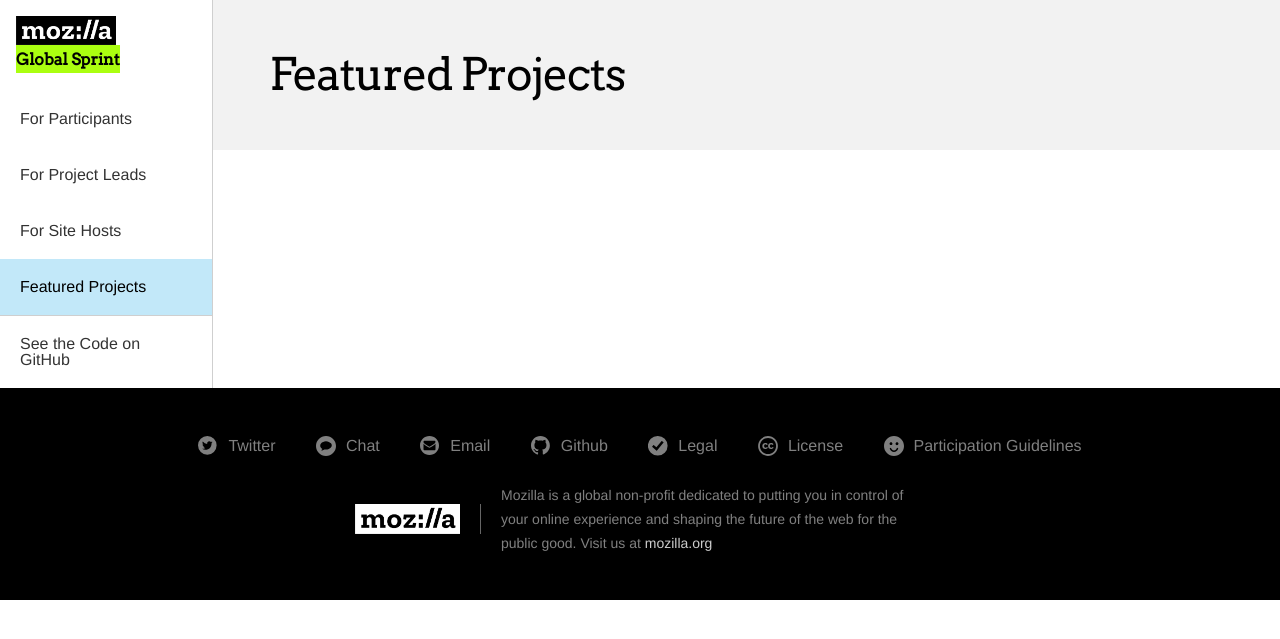
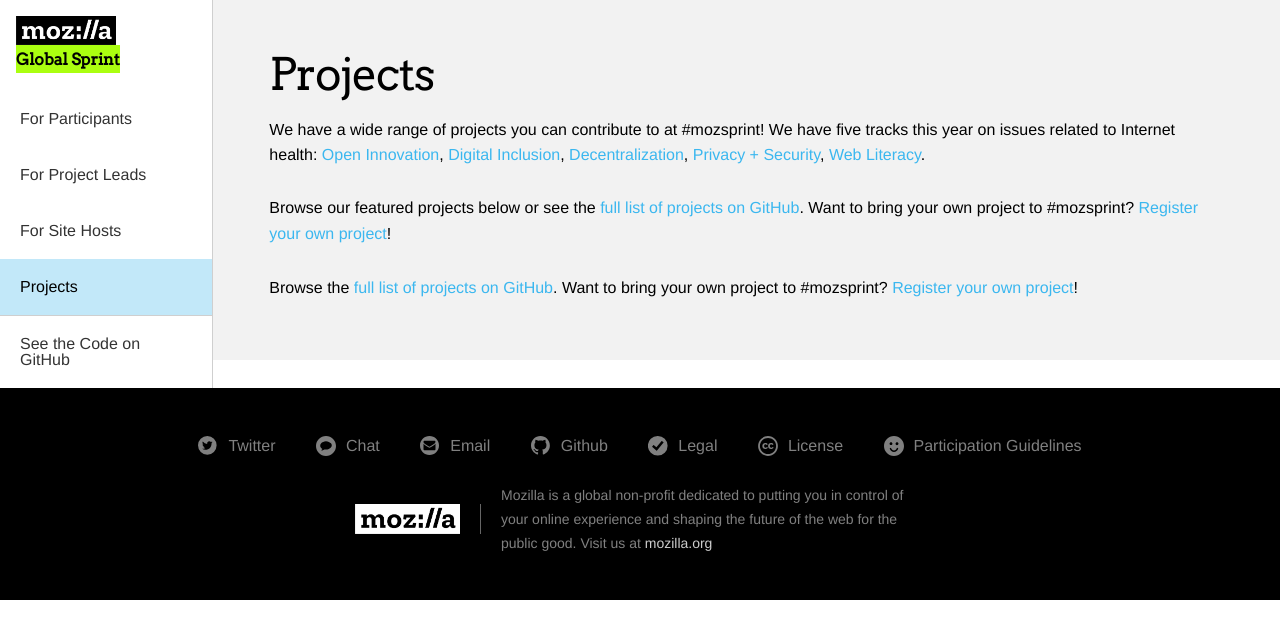
Before and after one commit to mozilla/global-sprint, a Jekyll site: the page built from _articles/projects.md, in a window 1280 px wide. Shown: the top 639 px of the page. Built offline with Jekyll 4.4.1, drawn with Linux system fonts in a browser that asks for light colours; nearby versions of some CDN libraries; comment, search, counter and statistics services are not loaded.

Commit message:
add text to projects pages

```diff
--- a/_articles/projects.md
+++ b/_articles/projects.md
@@ -1,4 +1,14 @@
 ---
 layout: projects
-title: Featured Projects
+title: Projects
 ---
+
+We have a wide range of projects you can contribute to at #mozsprint! We have five tracks this year on issues related to Internet health:
+[Open Innovation](https://github.com/mozilla/global-sprint/labels/%5BTrack%5D%20Open%20Innovation),
+[Digital Inclusion](https://github.com/mozilla/global-sprint/labels/%5BTrack%5D%20Digital%20Inclusion),
+[Decentralization](https://github.com/mozilla/global-sprint/labels/%5BTrack%5D%20Decentralization),
+[Privacy + Security](https://github.com/mozilla/global-sprint/labels/%5BTrack%5D%20Privacy%20%2B%20Security),
+[Web Literacy](https://github.com/mozilla/global-sprint/labels/%5BTrack%5D%20Web%20Literacy).
+
+
+Browse our featured projects below or see the [full list of projects on GitHub](https://github.com/mozilla/global-sprint/issues). Want to bring your own project to #mozsprint? [Register your own project]({{ site.baseurl }}/project-lead)!
--- a/_layouts/projects.html
+++ b/_layouts/projects.html
@@ -19,7 +19,9 @@ layout: default
   </div>
 </div>
 
-
+<p>
+  Browse the <a href="https://github.com/mozilla/global-sprint/issues">full list of projects on GitHub</a>. Want to bring your own project to #mozsprint? <a href="{{ site.baseurl }}/project-lead">Register your own project</a>!
+</p>
 </div>
 
 <script src="https://code.jquery.com/jquery-3.2.1.min.js"
```
